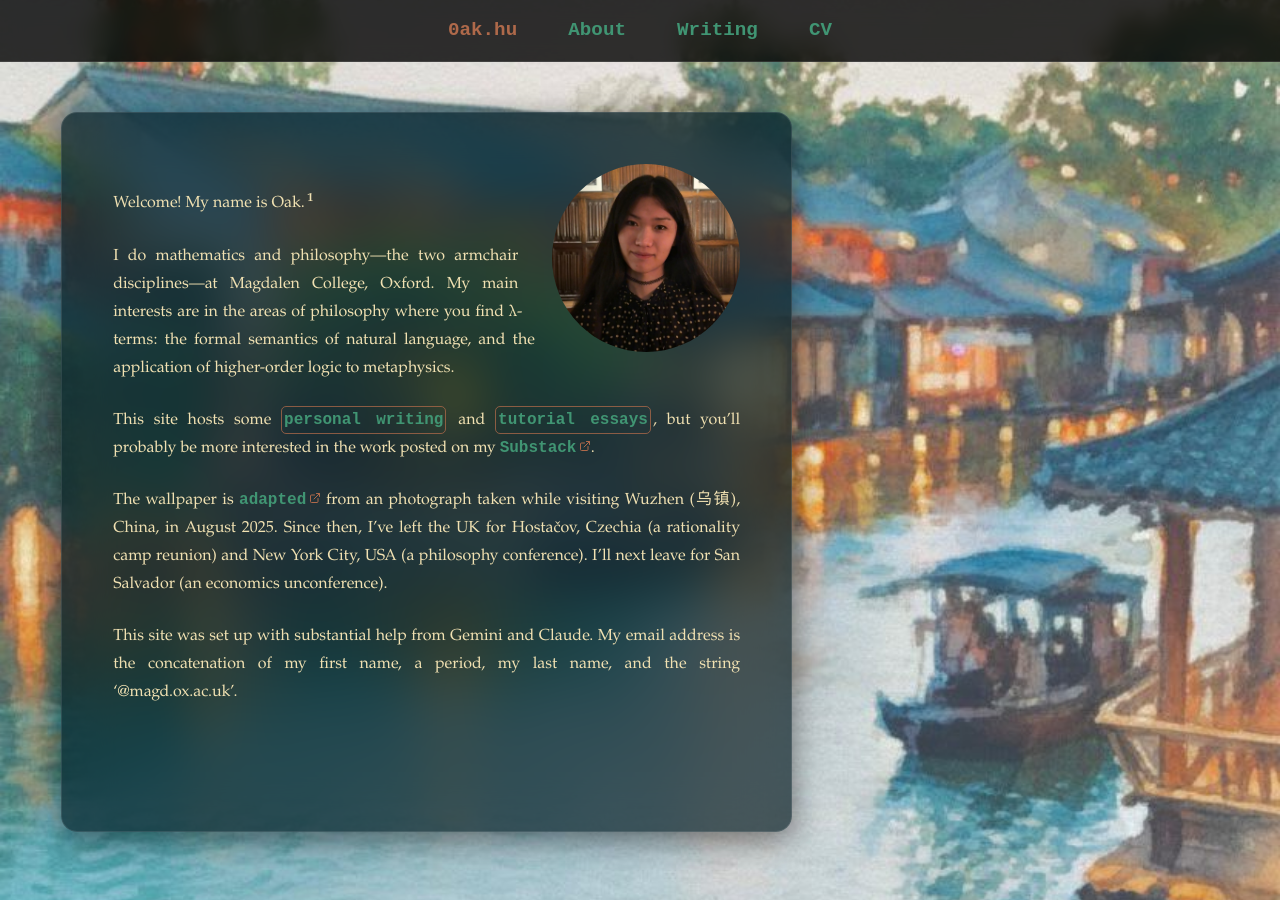
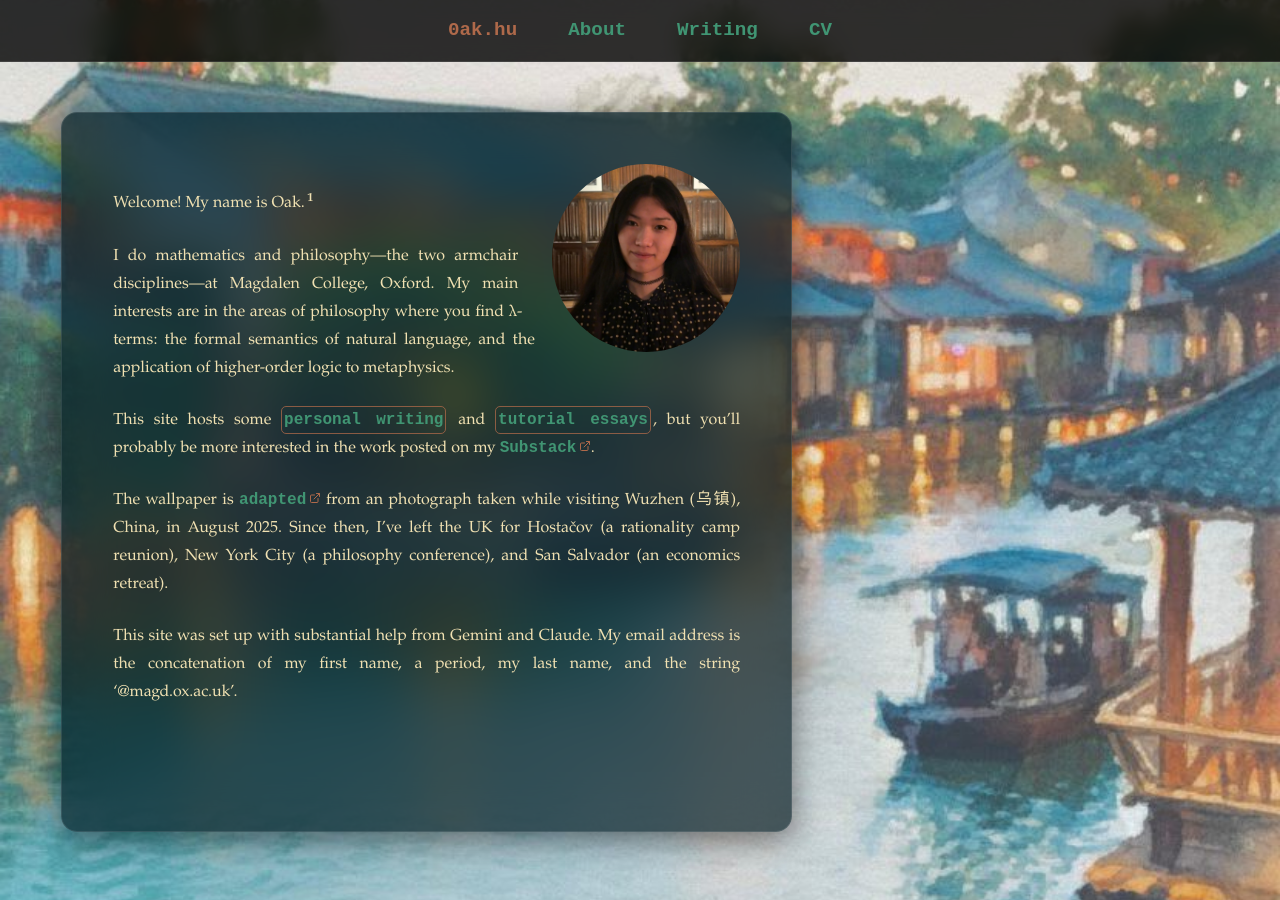
Before and after one commit to oak-hu/oak-hu.github.io, a Jekyll site: the page built from index.md, in a window 1280 px wide. Built offline with Jekyll 4.4.1, drawn with Linux system fonts in a browser that asks for light colours; some web fonts are replaced.

Commit message:
Update index.md

```diff
--- a/index.md
+++ b/index.md
@@ -13,6 +13,6 @@ I do mathematics and philosophy—the two armchair disciplines—at Magdalen Col
 
 This site hosts some [personal writing](/about) and [tutorial essays](/writing/), but you'll probably be more interested in the work posted on my [Substack](https://offhandquibbles.substack.com/).
 
-The wallpaper is [adapted](https://en.wikipedia.org/wiki/Nano_Banana) from an photograph taken while visiting Wuzhen (<cjk>乌镇</cjk>), China, in August 2025. Since then, I've left the UK for Hostačov, Czechia (a rationality camp reunion) and New York City, USA (a philosophy conference). I'll next leave for San Salvador (an economics unconference).
+The wallpaper is [adapted](https://en.wikipedia.org/wiki/Nano_Banana) from an photograph taken while visiting Wuzhen (<cjk>乌镇</cjk>), China, in August 2025. Since then, I've left the UK for Hostačov (a rationality camp reunion), New York City (a philosophy conference), and San Salvador (an economics retreat).
 
 This site was set up with substantial help from Gemini and Claude. My email address is the concatenation of my first name, a period, my last name, and the string ‘@magd.ox.ac.uk’.
```
